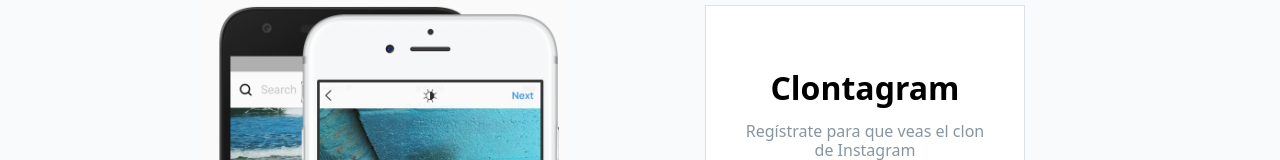
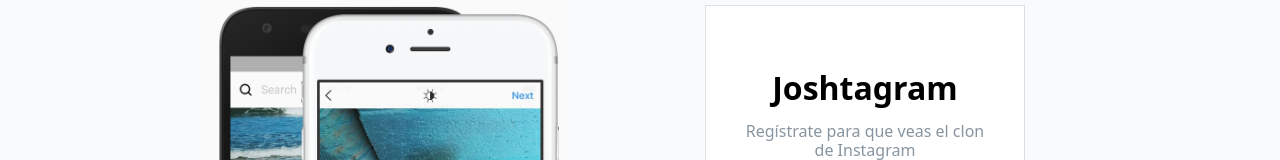
Before and after one commit to josemiguelbayarri/Joshtagram, a React (Create React App) app in the folder frontend/: page / in a window 1280 px wide. Shown: the part 126-286 px from the top of the page. Built offline with nearby package versions, Linux system fonts and the light colour scheme; the HTML template or start-up script is replaced by a standard one.

Commit message:
signup file modificated

```diff
--- a/frontend/src/Vistas/Feed.js
+++ b/frontend/src/Vistas/Feed.js
@@ -120,7 +120,7 @@
       </p>
       <div className="text-center">
         <Link to="/explore" className="NoSiguesANadie__boton">
-          Explora Clontagram
+          Explora Joshtagram
         </Link>
       </div>
     </div>
--- a/frontend/src/Vistas/Signup.js
+++ b/frontend/src/Vistas/Signup.js
@@ -35,7 +35,7 @@
       <div className="Signup">
         <img src={imagenSignup} alt="" className="Signup__img" />
         <div className="FormContainer">
-          <h1 className="Form__titulo">Clontagram</h1>
+          <h1 className="Form__titulo">Joshtagram</h1>
           <p className="FormContainer__info">
             Regístrate para que veas el clon de Instagram
           </p>
```
